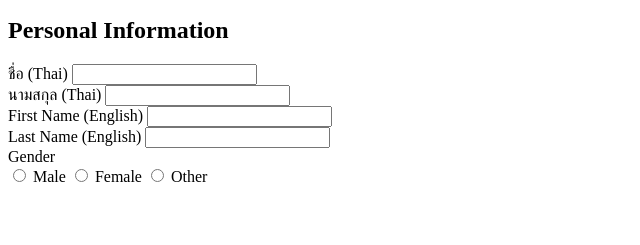
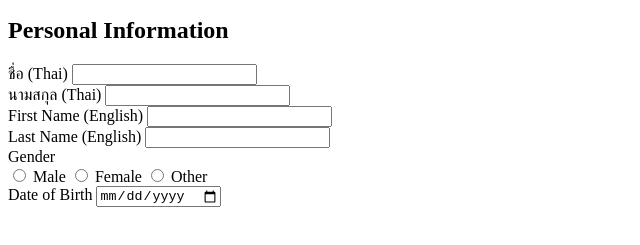
Before and after one commit to Pawit-Billamas/6709616780_LibraryMembershipApplicationForm, a plain HTML site: page index.html in a window 1280 px wide. Shown: the part 101-346 px from the top of the page, without its empty margins (0-640 px from the left). Drawn offline with Linux system fonts and the light colour scheme.

Commit message:
Added Birthdate

```diff
--- a/index.html
+++ b/index.html
@@ -55,8 +55,16 @@
                                     <label for="other">Other</label>
                             </div>
                     </div>
+
+                    <!-- Date of birth -->
+                    <div class="form-group">
+                        <label for="birthdate">Date of Birth </label>
+                        <input type="date" id="birthdate" name="birthdate" required>
+                    </div>
                 </div>
             </form>
+        </div>
+
       </div>
 </body>
 </html>
```
